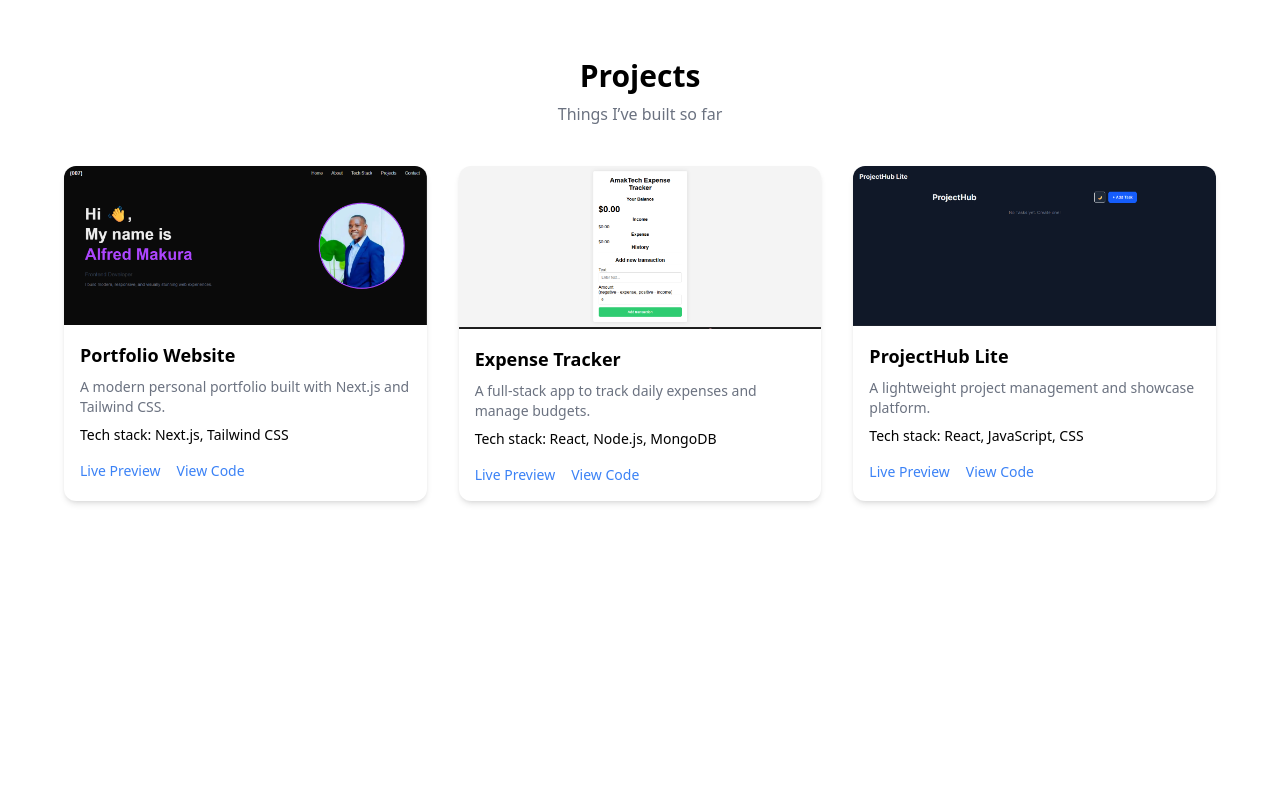
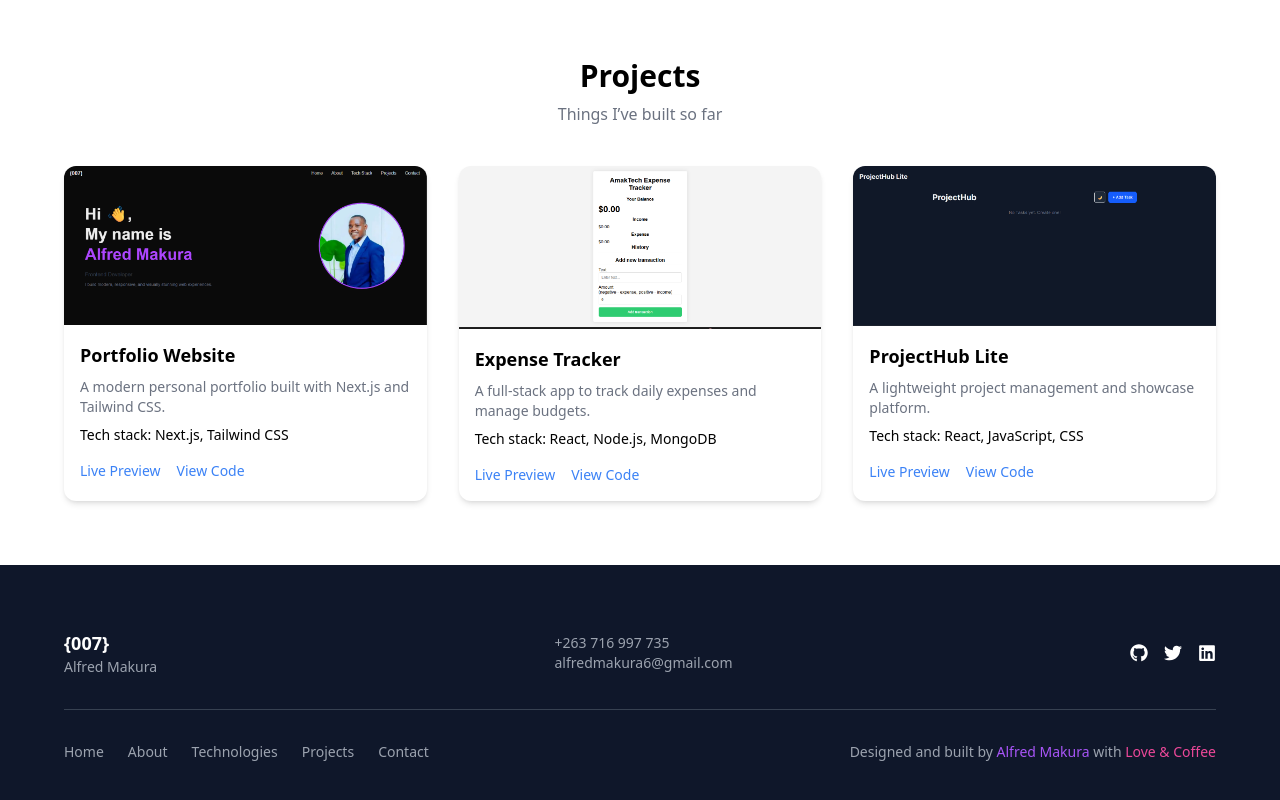
Before and after one commit to alfred2504/my-portfolio, a Next.js app: page / in a window 1280 px wide. Shown: the part 978-1778 px from the top of the page. Before the commit the page ends 1543 px from the top, so only its background shows below. Built offline with nearby package versions, Linux system fonts and the light colour scheme.

Commit message:
create footer

```diff
--- a/src/app/page.tsx
+++ b/src/app/page.tsx
@@ -2,6 +2,7 @@ import Navbar from "../components/Navbar";
 import Hero from "../components/Hero";
 import TechStack from "../components/TechStack";
 import Projects from "../components/Projects";
+import Footer from "../components/Footer";
 
 export default function Home() {
   return (
@@ -10,6 +11,7 @@ export default function Home() {
       <Hero />
       <TechStack />
       <Projects />
+      <Footer />
     </main>
   );
 }
--- a/src/components/Footer.tsx
+++ b/src/components/Footer.tsx
@@ -0,0 +1,59 @@
+"use client";
+
+import { FaGithub, FaTwitter, FaLinkedin } from "react-icons/fa";
+
+export default function Footer() {
+  return (
+    <footer className="px-6 md:px-16 py-16 bg-[#0f172a] text-white">
+
+      {/* TOP ROW */}
+      <div className="flex flex-col md:flex-row justify-between items-center gap-6">
+
+        {/* Logo */}
+        <div className="text-center md:text-left">
+          <h2 className="font-bold text-lg">{`{007}`}</h2>
+          <p className="text-gray-400 text-sm">Alfred Makura</p>
+        </div>
+
+        {/* Contact Info */}
+        <div className="text-center md:text-left text-sm text-gray-400">
+          <p>+263 716 997 735</p>
+          <p>alfredmakura6@gmail.com</p>
+        </div>
+
+        {/* Social Icons */}
+        <div className="flex gap-4 text-lg">
+          <FaGithub className="hover:text-purple-500 cursor-pointer" />
+          <FaTwitter className="hover:text-purple-500 cursor-pointer" />
+          <FaLinkedin className="hover:text-purple-500 cursor-pointer" />
+        </div>
+
+      </div>
+
+      {/* Divider */}
+      <div className="border-t border-gray-700 my-8"></div>
+
+      {/* BOTTOM ROW */}
+      <div className="flex flex-col md:flex-row justify-between items-center gap-4 text-sm text-gray-400">
+
+        {/* Navigation */}
+        <div className="flex gap-6">
+          <a href="#home" className="hover:text-purple-500">Home</a>
+          <a href="#about" className="hover:text-purple-500">About</a>
+          <a href="#tech" className="hover:text-purple-500">Technologies</a>
+          <a href="#projects" className="hover:text-purple-500">Projects</a>
+          <a href="#contact" className="hover:text-purple-500">Contact</a>
+        </div>
+
+        {/* Credit */}
+        <p>
+          Designed and built by{" "}
+          <span className="text-purple-500">Alfred Makura</span>{" "}
+          with <span className="text-pink-500">Love & Coffee</span>
+        </p>
+
+      </div>
+
+    </footer>
+  );
+}
```
